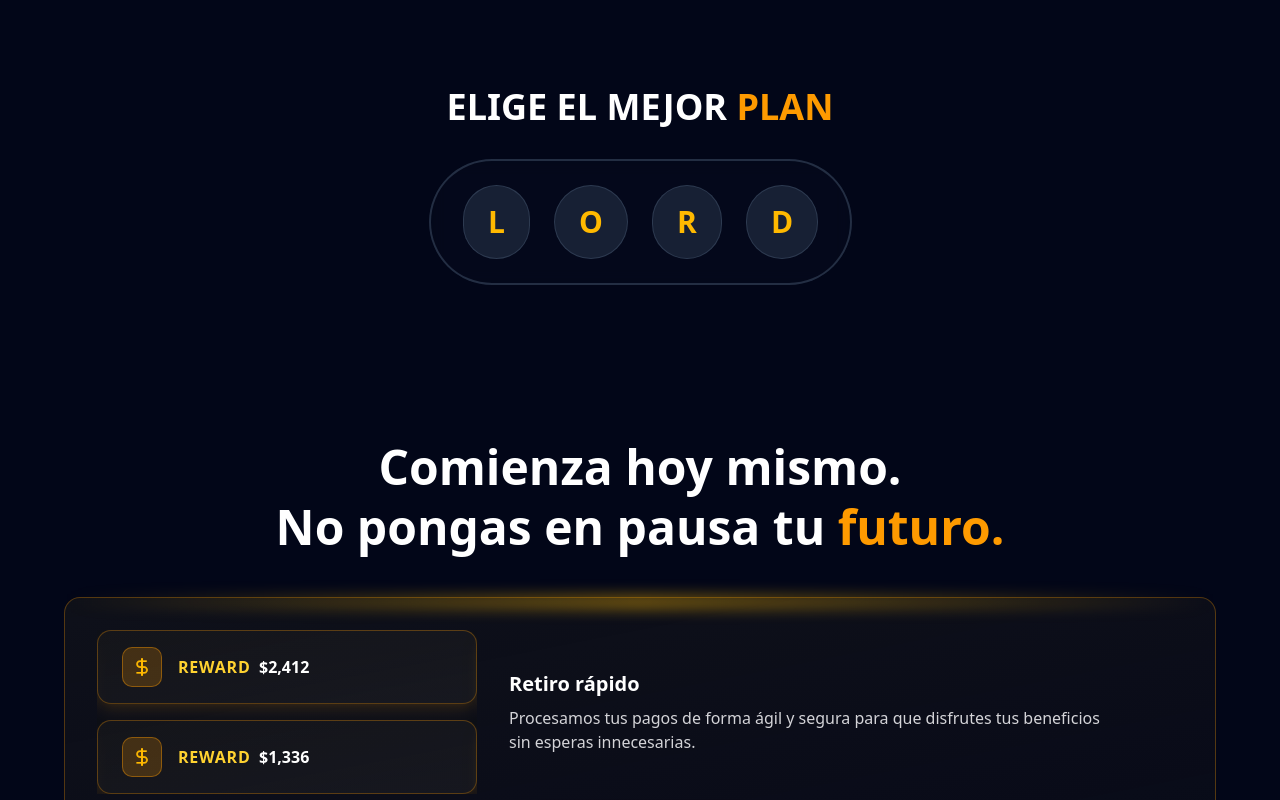
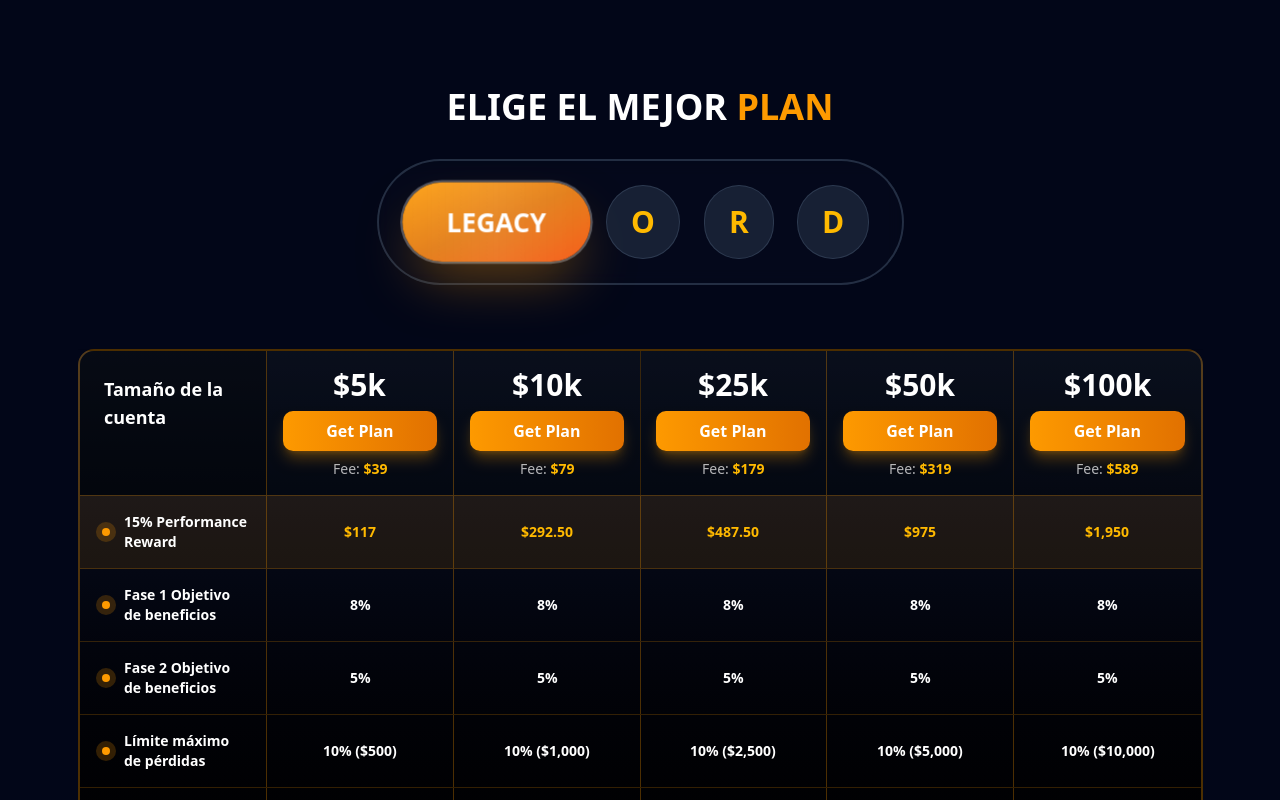
Before and after one commit to devyamboly/app-lord-found, a Next.js app: page / in a window 1280 px wide. Shown: the part 2000-2800 px from the top of the page. Built offline with nearby package versions, Linux system fonts and the light colour scheme.

Commit message:
fix: challenge selected dafeault

```diff
--- a/src/components/challenge-selector/ChallengeSelector.tsx
+++ b/src/components/challenge-selector/ChallengeSelector.tsx
@@ -5,7 +5,7 @@ import PricingTable from './PricingTable';
 
 
 export default function ChallengeSelector(){
-  const [expandedLetter, setExpandedLetter] = useState<string | null>(null);
+  const [expandedLetter, setExpandedLetter] = useState<string | null>("L");
 
   const letters = [
     { letter: 'L', word: 'LEGACY', color: 'bg-gradient-to-br from-amber-500 via-amber-600 to-orange-600' },
--- a/src/mocks/products.ts
+++ b/src/mocks/products.ts
@@ -234,7 +234,6 @@ export const PRODUCTS: Record<PlanType, ProductPlan> = {
     features: [
       { label: '25% Performance Reward', type: 'header' },
       { label: 'Fase 1 Objetivo de beneficios', key: 'profitPhase1' as any, values: ['10%', '10%', '10%', '10%', '10%'] },
-      { label: 'Fase 2 Objetivo de beneficios', key: 'profitPhase2' as any, values: ['5%', '5%', '5%', '5%', '5%'] },
       { label: 'Límite máximo de pérdidas', key: 'maxLoss' },
       { label: 'Límite de pérdidas diarias', key: 'dailyLoss' },
       { label: 'Días mínimos de negociación', values: ['5 Days', '5 Days', '5 Days', '5 Days', '5 Days'] },
@@ -306,7 +305,6 @@ export const PRODUCTS: Record<PlanType, ProductPlan> = {
     features: [
       { label: '20% Performance Reward', type: 'header' },
       { label: 'Fase 1 Objetivo de beneficios', key: 'profitPhase1' as any, values: ['10%', '10%', '10%', '10%', '10%'] },
-      { label: 'Fase 2 Objetivo de beneficios', key: 'profitPhase2' as any, values: ['6%', '6%', '6%', '6%', '6%'] },
       { label: 'Límite máximo de pérdidas', key: 'maxLoss' },
       { label: 'Límite de pérdidas diarias', key: 'dailyLoss' },
       { label: 'Tipo de Drawdown', values: ['Dynamic', 'Dynamic', 'Dynamic', 'Dynamic', 'Dynamic'] },
```
